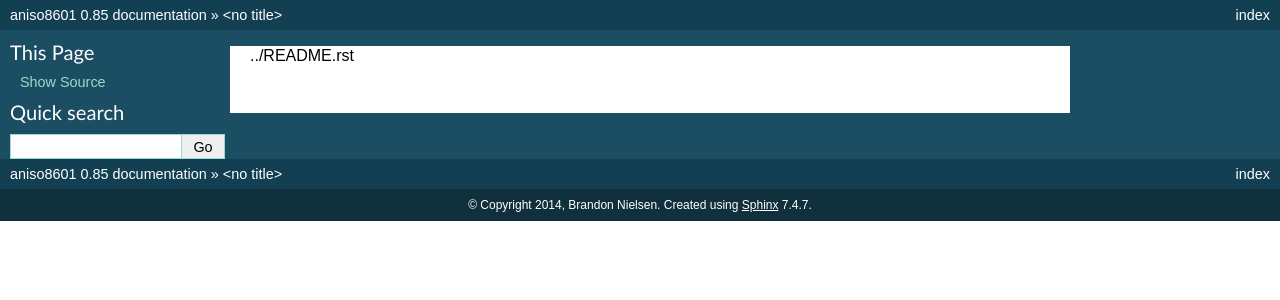
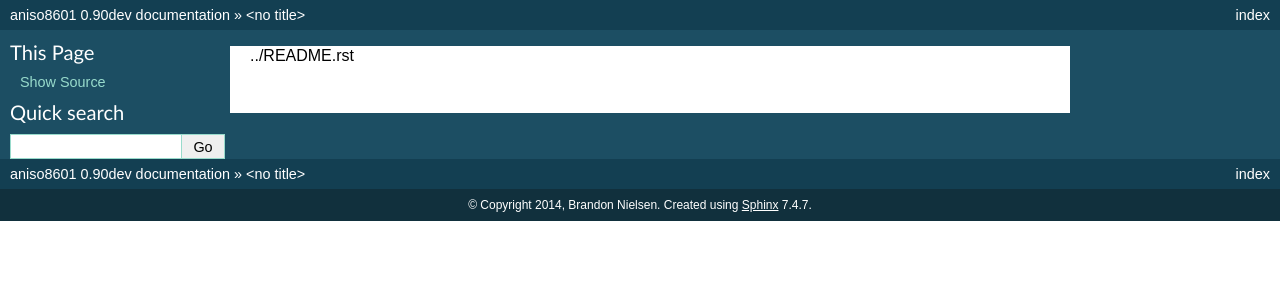
Before and after one commit to sloanlance/aniso8601, a Sphinx documentation site: the page built from docs/index.rst, in a window 1280 px wide. Shown: the top 300 px of the page. Built offline with Sphinx 7.4.7, drawn with Linux system fonts in a browser that asks for light colours.

Commit message:
Resume work on 0.90.

```diff
--- a/docs/conf.py
+++ b/docs/conf.py
@@ -48,9 +48,9 @@ copyright = u'2014, Brandon Nielsen'
 # built documents.
 #
 # The short X.Y version.
-version = '0.85'
+version = '0.90dev'
 # The full version, including alpha/beta/rc tags.
-release = '0.85'
+release = '0.90dev'
 
 # The language for content autogenerated by Sphinx. Refer to documentation
 # for a list of supported languages.
--- a/setup.py
+++ b/setup.py
@@ -16,7 +16,7 @@ readme.close()
 
 setup(
     name='aniso8601',
-    version='0.85',
+    version='0.90dev',
     description='A library for parsing ISO 8601 strings.',
     long_description=README_TEXT,
     author='Brandon Nielsen',
```
